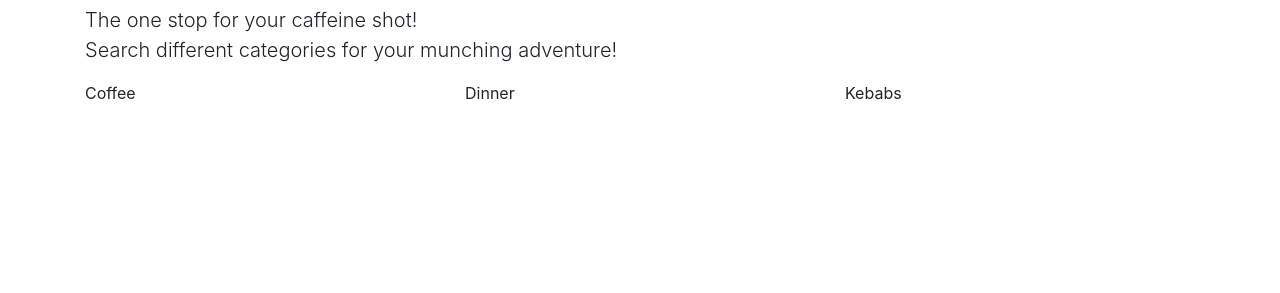
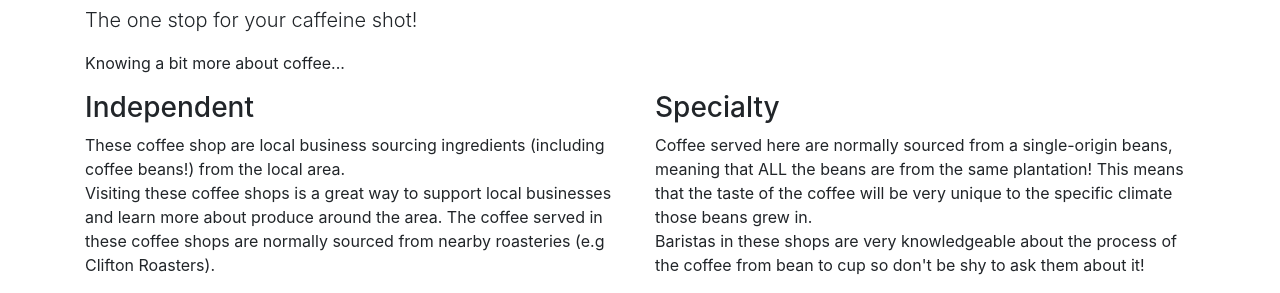
Before and after one commit to darshii99/Food2Munch, a plain HTML site: page index.html in a window 1280 px wide. Shown: the part 771-1064 px from the top of the page. Before the commit the page ends 876 px from the top, so only its background shows below. Drawn offline with nearby package versions, Linux system fonts and the light colour scheme.

Commit message:
Update index.html

```diff
--- a/index.html
+++ b/index.html
@@ -2,14 +2,9 @@
 <html lang="en">
   <head>
     <meta charset="utf-8">
-    <meta name="viewport" content="width=device-width, initial-scale=1, shrink-to-fit=no">
-    <meta name="description" content="">
-    <meta name="author" content="">
-
-    <title>The Special Cup</title>
-
+      <title>The Special Cup</title>
     <link rel="stylesheet" href="https://stackpath.bootstrapcdn.com/bootstrap/4.1.3/css/bootstrap.min.css" integrity="sha384-MCw98/SFnGE8fJT3GXwEOngsV7Zt27NXFoaoApmYm81iuXoPkFOJwJ8ERdknLPMO" crossorigin="anonymous">
-    <link href="css/styles.css" rel="stylesheet">
+    <link href="css/mystyle.css" rel="stylesheet">
   </head>
 
   <body>
@@ -69,23 +64,35 @@
         <h1>The Special Cup</h1>
         <p class="lead">
         The one stop for your caffeine shot!
-          <br>
-          Search different categories for your munching adventure!
         </p>
       </div>
 
+      <div>
+        <p> Knowing a bit more about coffee... </p>
+      </div>
+
       <div class="row">
+
         <div class="col-sm">
-          Coffee
+          <h3> Independent </h3>
+          <p>
+            These coffee shop are local business sourcing ingredients (including coffee beans!) from the local area.
+            <br><!----- insert pictures and descriptions here?------>
+            Visiting these coffee shops is a great way to support local businesses and learn more about produce around the area.
+            The coffee served in these coffee shops are normally sourced from nearby roasteries (e.g Clifton Roasters).
+          </p>
         </div>
         <div class="col-sm">
-          Dinner
-        </div>
-        <div class="col-sm">
-          Kebabs
+          <h3> Specialty </h3>
+          <p><!----- insert pictures and descriptions here?------>
+            Coffee served here are normally sourced from a single-origin beans, meaning that ALL the beans are from the same plantation!
+            This means that the taste of the coffee will be very unique to the specific climate those beans grew in.
+            <br>
+            Baristas in these shops are very knowledgeable about the process of the coffee from bean to cup so don't be shy to ask them about it!
+          </p>
         </div>
       </div>
-      <!----- insert pictures and descriptions here?------>
+
     </main>
 
 
```
